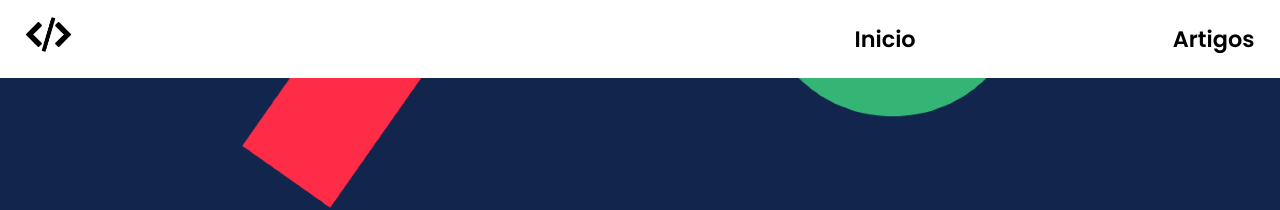
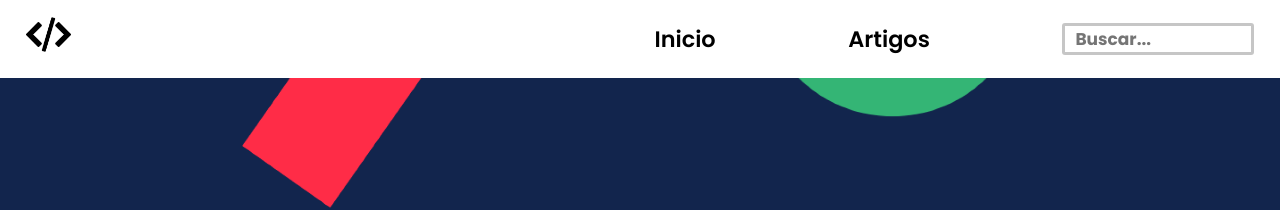
Before and after one commit to kleber-matos/dev-novidades, a React (Vite) app: page / in a window 1280 px wide. Shown: the top 210 px of the page. Built offline with nearby package versions, Linux system fonts and the light colour scheme.

Commit message:
feat: adicionando barra de pesquisa

```diff
--- a/src/components/Header/index.jsx
+++ b/src/components/Header/index.jsx
@@ -61,7 +61,10 @@ const Header = () => {
             <Link to="/">Inicio</Link>
           </li>
           <li>
-            <Link to="/filmes">Artigos</Link>
+            <Link to="/">Artigos</Link>
+          </li>
+          <li>
+            <input placeholder="Buscar..." type="text" />
           </li>
         </S.Menu>
       </S.Header>
--- a/src/components/Header/style.jsx
+++ b/src/components/Header/style.jsx
@@ -42,8 +42,26 @@ export const Menu = styled.ul`
   display: flex;
   flex-wrap: wrap;
   max-width: 600px;
-  max-width: 400px;
   justify-content: space-between;
+  align-items: center;
+  /* border: solid; */
+
+  input {
+    width: 15vw;
+    outline: none;
+    padding-left: 10px;
+    height: 4vh;
+    border-radius: 3px;
+    border: solid 3px #00000039;
+    font-weight: 700;
+    font-size: 17px;
+    /* background-color: #949494; */
+
+    @media (max-width: 700px) {
+      width: 100%;
+      height: 6vh;
+    }
+  }
 
   @media (max-width: 700px) {
     display: ${({ isOpen }) => (isOpen ? "flex" : "none")};
```
